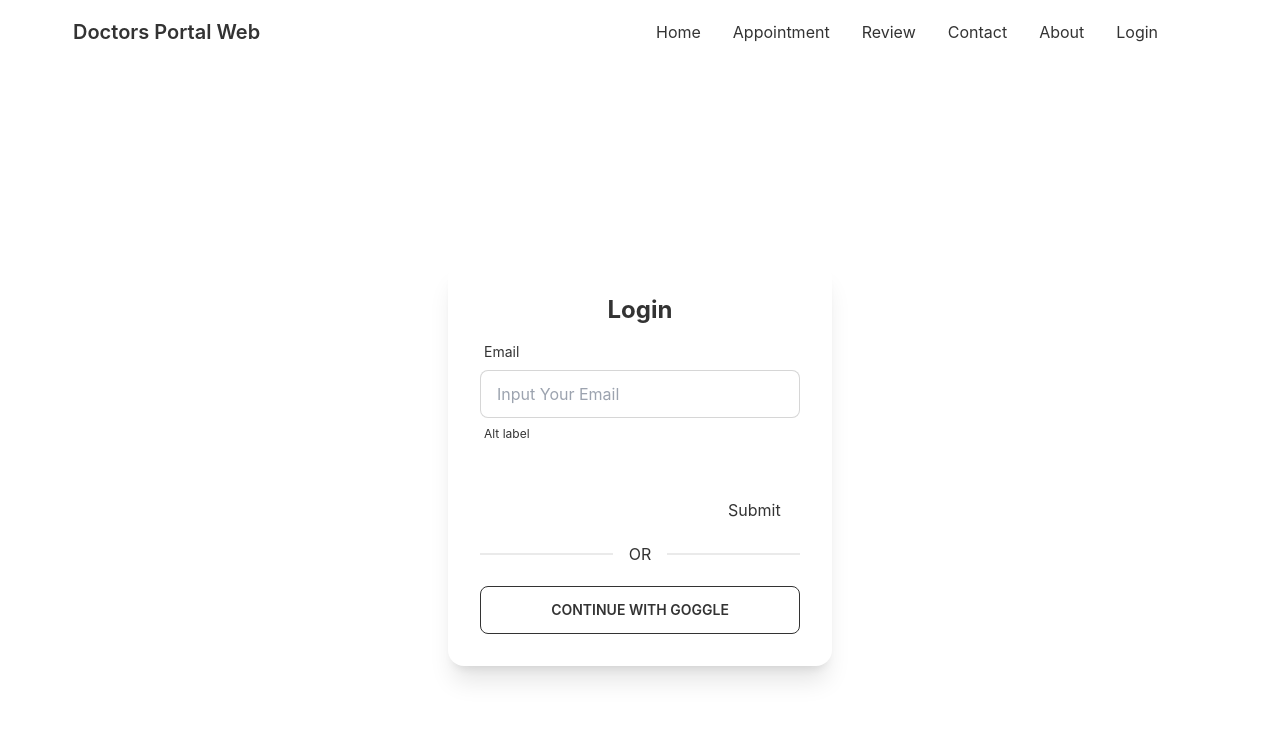
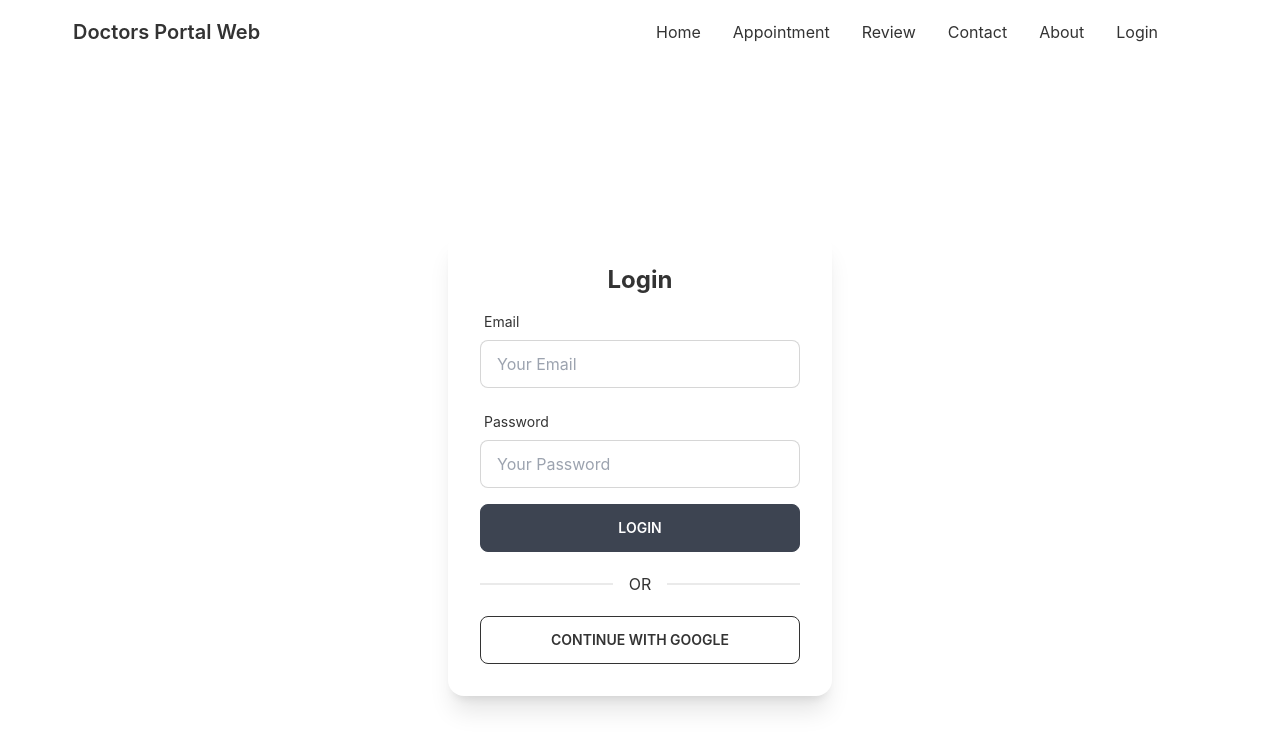
Before and after one commit to rumanak21/doctors-portal-web, a React (Create React App) app: page /login in a window 1280 px wide. Shown: the top 750 px of the page. Built offline with nearby package versions, Linux system fonts and the light colour scheme; no server answers.

Commit message:
Login page created with  loading n error msg

```diff
--- a/src/pages/Login/Login.js
+++ b/src/pages/Login/Login.js
@@ -1,58 +1,111 @@
 import React from 'react';
-import { useSignInWithGoogle } from 'react-firebase-hooks/auth';
+
+import { useSignInWithEmailAndPassword, useSignInWithGoogle } from 'react-firebase-hooks/auth';
 import auth from '../../firebase.init';
+
 import { useForm } from "react-hook-form";
+import Loading from '../Shared/Loading';
 
 const Login = () => {
+    const [
+        signInWithEmailAndPassword,
+        user,
+        loading,
+        error,
+    ] = useSignInWithEmailAndPassword(auth);
 
-    const [signInWithGoogle, user, loading, error] = useSignInWithGoogle(auth);
-    const { register, handleSubmit } = useForm();
+    const [signInWithGoogle, googleUser, googleLoading, googleError] = useSignInWithGoogle(auth);
+    const { register, formState: { errors }, handleSubmit } = useForm();
+    let signInError;
 
     if (user) {
-        console.log(user);
+        console.log(googleUser);
     }
-    const onSubmit = data => console.log(data);
+    if (loading || googleLoading) {
+        return <Loading></Loading>
+    }
+
+    if (error || googleError) {
+        signInError = <small>
+            <p className='text-red-500'>
+                {error?.message || googleError?.message}
+            </p>
+        </small>
+    }
+
+    const onSubmit = data => {
+
+        console.log(data);
+        signInWithEmailAndPassword(data.email, data.password)
+    }
+
     return (
-        <div className='flex h-screen justify-center items-center'>
+        <div className='flex  h-screen justify-center items-center'>
             <div className="card w-96 bg-base-100 shadow-xl">
                 <div className="card-body">
                     <h2 className="text-center text-2xl font-bold ">Login</h2>
-
                     <form onSubmit={handleSubmit(onSubmit)}>
 
+
                         <div className="form-control w-full max-w-xs">
-                            <label className="label">
-                                <span className="label-text">Email</span>
-
+                            <label class="label">
+                                <span class="label-text">Email</span>
                             </label>
                             <input
-                            type="email"
-                            placeholder="Input Your Email"
-                            className="input input-bordered w-full max-w-xs"
-                            {...register("email", {
-                                pattern: {
-                                  value: /[A-Za-z]{3}/,
-                                  message: 'error message'
-                                }
-                              })}
+                                type="email"
+                                placeholder="Your Email"
+                                class="input input-bordered w-full max-w-xs"
+                                {...register("email", {
+                                    required: {
+                                        value: true,
+                                        message: 'Email is required'
+
+                                    },
+                                    pattern: {
+                                        value: /[a-z0-9]+@[a-z]+\.[a-z]{2,3}/,
+                                        message: 'Provide a Valid Email'
+                                    }
+                                })}
                             />
-                            <label className="label">
-                                <span className="label-text-alt">Alt label</span>
-
+                            <label class="label">
+                                {errors.email?.type === 'required' && <span class="label-text-alt text-red-500">{errors.email.message}</span>}
+                                {errors.email?.type === 'pattern' && <span class="label-text-alt text-red-500">{errors.email.message}</span>}
                             </label>
                         </div>
+                        <div class="form-control w-full max-w-xs">
+                            <label class="label">
+                                <span class="label-text">Password</span>
+                            </label>
+                            <input
+                                type="password"
+                                placeholder="Your Password"
+                                class="input input-bordered w-full max-w-xs"
+                                {...register("password", {
+                                    required: {
+                                        value: true,
+                                        message: 'Password is required'
 
-                        <input {...register("firstName", { required: true, maxLength: 20 })} />
-                        <input {...register("lastName", { pattern: /^[A-Za-z]+$/i })} />
-                        <input type="number" {...register("age", { min: 18, max: 99 })} />
-                        <input type="submit" />
+                                    },
+                                    minLength: {
+                                        value: 6,
+                                        message: 'Must be six character or longer.'
+                                    }
+                                })}
+                            />
+                            <label class="label">
+                                {errors.email?.type === 'required' && <span class="label-text-alt text-red-500">{errors.password.message}</span>}
+                                {errors.email?.type === 'pattern' && <span class="label-text-alt text-red-500">{errors.password.message}</span>}
+                            </label>
+                        </div>
+                        {signInError}
+                        <input className='btn w-full max-w-xs text-white' type="submit" value="Login" />
                     </form>
 
                     <div className="divider">OR</div>
                     <button
                         onClick={() => signInWithGoogle()}
                         className="btn btn-outline"
-                    >Continue with Goggle</button>
+                    >Continue with Google</button>
                 </div>
             </div>
         </div>
--- /dev/null
+++ b/src/pages/Shared/Loading.js
@@ -0,0 +1,13 @@
+import React from 'react';
+
+const Loading = () => {
+    return (
+        <div className='h-screen flex justify-center items-center '>
+            <div class="flex items-center justify-center ">
+                <div class="w-40 h-40 border-t-4 border-b-4 border-green-900 rounded-full animate-spin"></div>
+            </div>
+        </div>
+    );
+};
+
+export default Loading;
```
